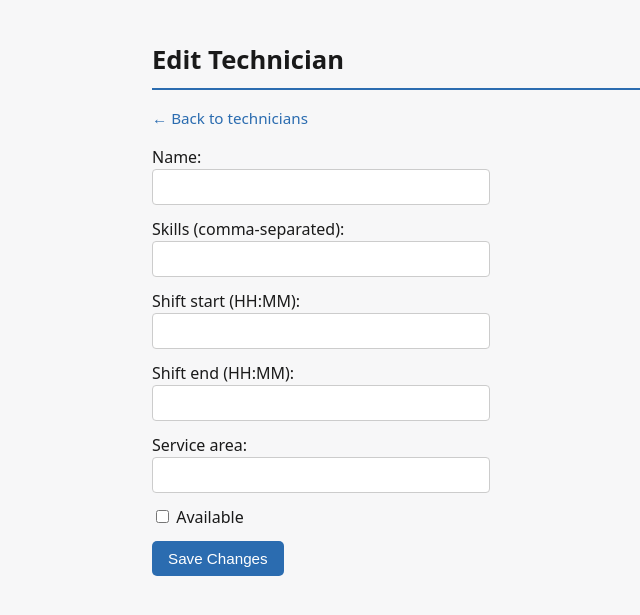
After one commit to sza5197/technician-scheduler, a Flask app: template templates/edit_technician.html in a window 1280 px wide. The commit adds this page. Shown: the top 615 px of the page, without its empty margins (38-678 px from the left). Run offline with Flask 3, Linux system fonts and the light colour scheme; the template is opened without the code that fills it, so the values that code supplies are empty.

Commit message:
Phase 8: technician list and edit form - full add/edit management

```diff
--- a/app.py
+++ b/app.py
@@ -127,6 +127,44 @@ def add_technician():
 
     return render_template("add_technician.html")
 
+@app.route("/technicians")
+def technicians():
+    """List all technicians with edit links."""
+    all_techs = database.load_technicians()
+    return render_template("technicians.html", technicians=all_techs)
+
+
+@app.route("/edit-technician/<int:tech_id>", methods=["GET", "POST"])
+def edit_technician(tech_id):
+    """Show the edit form (GET) and save changes (POST)."""
+    tech = database.load_technician(tech_id)
+    if tech is None:
+        return "Technician not found.", 404
+
+    if request.method == "POST":
+        name = request.form["name"]
+        skills_text = request.form["skills"]
+        start_text = request.form["shift_start"]
+        end_text = request.form["shift_end"]
+        service_area = request.form["service_area"]
+        available = "available" in request.form
+
+        try:
+            shift_start = datetime.strptime(start_text, "%H:%M").time()
+            shift_end = datetime.strptime(end_text, "%H:%M").time()
+            if shift_start >= shift_end:
+                raise ValueError("Shift start must be before shift end.")
+        except ValueError:
+            return render_template("edit_technician.html", tech=tech,
+                                   error="Please enter valid times (HH:MM), start before end.")
+
+        skills = [s.strip() for s in skills_text.split(",") if s.strip()]
+        database.update_technician(tech_id, name, skills, shift_start, shift_end,
+                                   service_area, available)
+        return redirect("/technicians")
+
+    return render_template("edit_technician.html", tech=tech)
+
 
 if __name__ == "__main__":
     app.run(debug=True)
--- a/database.py
+++ b/database.py
@@ -350,6 +350,82 @@ def load_job(job_id):
     }
 
 
+def save_technician(name, skills, shift_start, shift_end, service_area, available):
+    """
+    Add a new technician and their skills to the database.
+    `skills` is a list of skill strings. Times are time objects.
+    Returns the new technician's id.
+    """
+    connection = get_connection()
+    cursor = connection.cursor()
+
+    # 1. Insert the person.
+    cursor.execute("""
+        INSERT INTO technicians (name, shift_start, shift_end, service_area, available)
+        VALUES (?, ?, ?, ?, ?)
+    """, (
+        name,
+        shift_start.strftime("%H:%M"),
+        shift_end.strftime("%H:%M"),
+        service_area,
+        1 if available else 0,
+    ))
+    new_id = cursor.lastrowid
+
+    # 2. Insert each skill as its own row, linked to this technician.
+    for skill in skills:
+        cursor.execute(
+            "INSERT INTO skills (technician_id, skill) VALUES (?, ?)",
+            (new_id, skill),
+        )
+
+    connection.commit()
+    connection.close()
+    return new_id
+
+def update_technician(tech_id, name, skills, shift_start, shift_end, service_area, available):
+    """
+    Update an existing technician's details and REPLACE their skills.
+    Skills are replaced wholesale: delete the old rows, insert the new set.
+    """
+    connection = get_connection()
+    cursor = connection.cursor()
+
+    # 1. Update the person's details.
+    cursor.execute("""
+        UPDATE technicians
+        SET name = ?, shift_start = ?, shift_end = ?, service_area = ?, available = ?
+        WHERE id = ?
+    """, (
+        name,
+        shift_start.strftime("%H:%M"),
+        shift_end.strftime("%H:%M"),
+        service_area,
+        1 if available else 0,
+        tech_id,
+    ))
+
+    # 2. Replace their skills: remove all old ones, then add the current set.
+    cursor.execute("DELETE FROM skills WHERE technician_id = ?", (tech_id,))
+    for skill in skills:
+        cursor.execute(
+            "INSERT INTO skills (technician_id, skill) VALUES (?, ?)",
+            (tech_id, skill),
+        )
+
+    connection.commit()
+    connection.close()
+
+
+def load_technician(tech_id):
+    """Load one technician (with skills) by id, for the edit form. Returns dict or None."""
+    technicians = load_technicians()   # reuse sub-step 3's loader
+    for tech in technicians:
+        if tech["id"] == tech_id:
+            return tech
+    return None
+
+
 if __name__ == "__main__":
     create_tables()
     seed_technicians()
--- /dev/null
+++ b/templates/edit_technician.html
@@ -0,0 +1,47 @@
+<!DOCTYPE html>
+<html>
+<head>
+    <title>Edit Technician — P3 Scheduler</title>
+    <link rel="stylesheet" href="{{ url_for('static', filename='style.css') }}">
+</head>
+<body>
+    <h1>Edit Technician</h1>
+    <div class="nav">
+        <a href="/technicians">← Back to technicians</a>
+    </div>
+
+    {% if error %}
+        <p class="bad">{{ error }}</p>
+    {% endif %}
+
+    <form method="POST">
+        <p>
+            Name:<br>
+            <input type="text" name="name" value="{{ tech.name }}" required>
+        </p>
+        <p>
+            Skills (comma-separated):<br>
+            <input type="text" name="skills" value="{{ tech.skills | join(', ') }}" required>
+        </p>
+        <p>
+            Shift start (HH:MM):<br>
+            <input type="text" name="shift_start" value="{{ tech.shift_start.strftime('%H:%M') }}" required>
+        </p>
+        <p>
+            Shift end (HH:MM):<br>
+            <input type="text" name="shift_end" value="{{ tech.shift_end.strftime('%H:%M') }}" required>
+        </p>
+        <p>
+            Service area:<br>
+            <input type="text" name="service_area" value="{{ tech.service_area }}">
+        </p>
+        <p>
+            <label>
+                <input type="checkbox" name="available" {% if tech.available %}checked{% endif %}>
+                Available
+            </label>
+        </p>
+        <button type="submit">Save Changes</button>
+    </form>
+</body>
+</html>
--- a/templates/schedule.html
+++ b/templates/schedule.html
@@ -10,6 +10,7 @@
         <a href="/create-job">+ Create New Job</a>
         <a href="/jobs">View Jobs</a>
         <a href="/add-technician">+ Add Technician</a>
+        <a href="/technicians">Manage Technicians</a>
     </div>
 
     <h2>Technicians</h2>
```
Also changed, not shown: templates/technicians.html (added, +38 -0 lines).
